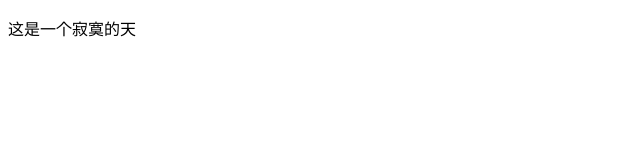
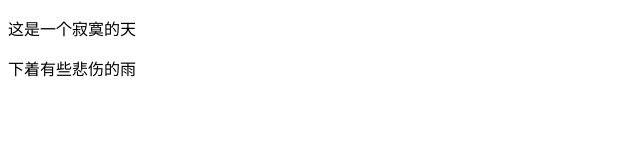
Before and after one commit to ML-storm/45-, a plain HTML site: page index.html in a window 1280 px wide. Shown: the whole page, without its empty margins (0-640 px from the left). Drawn offline with Linux system fonts and the light colour scheme.

Commit message:
完成功能A

```diff
--- a/index.html
+++ b/index.html
@@ -8,5 +8,6 @@
 </head>
 <body>
     <p>这是一个寂寞的天</p>
+    <p>下着有些悲伤的雨</p>
 </body>
 </html>
```
